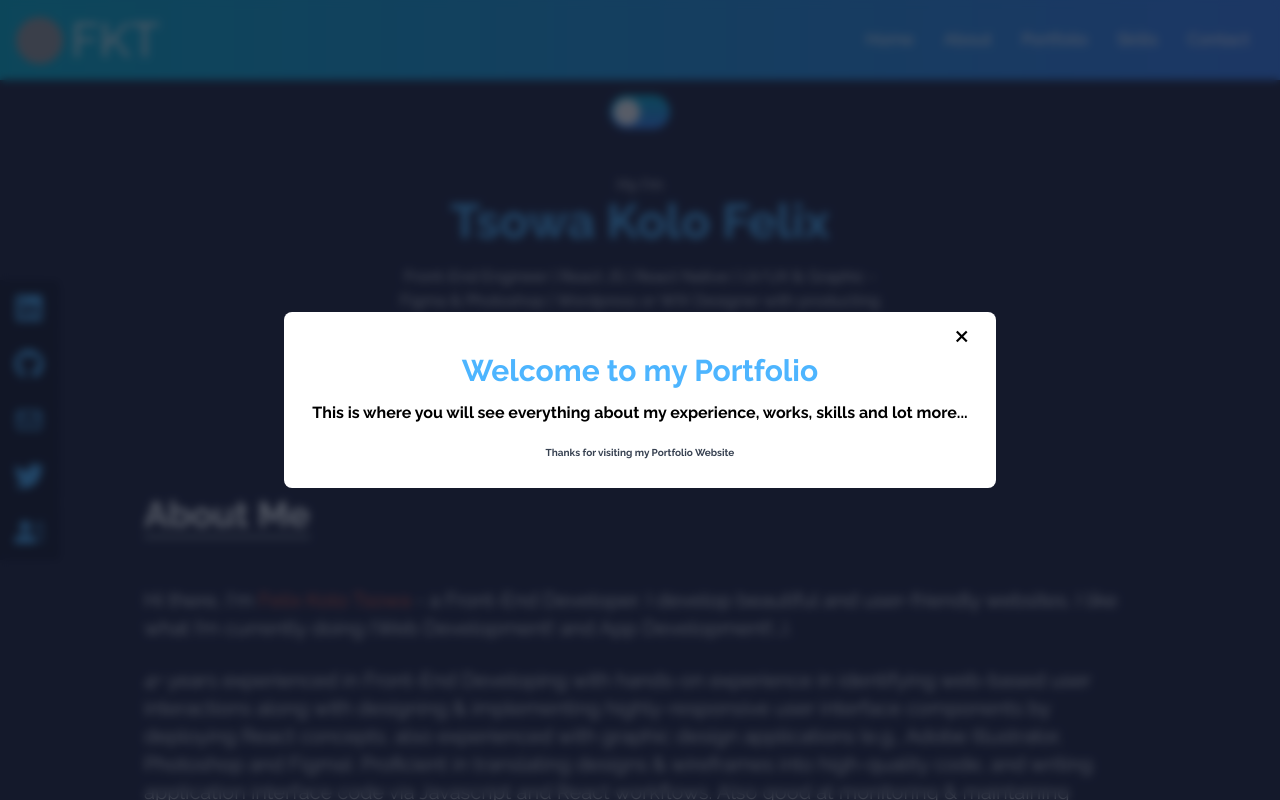
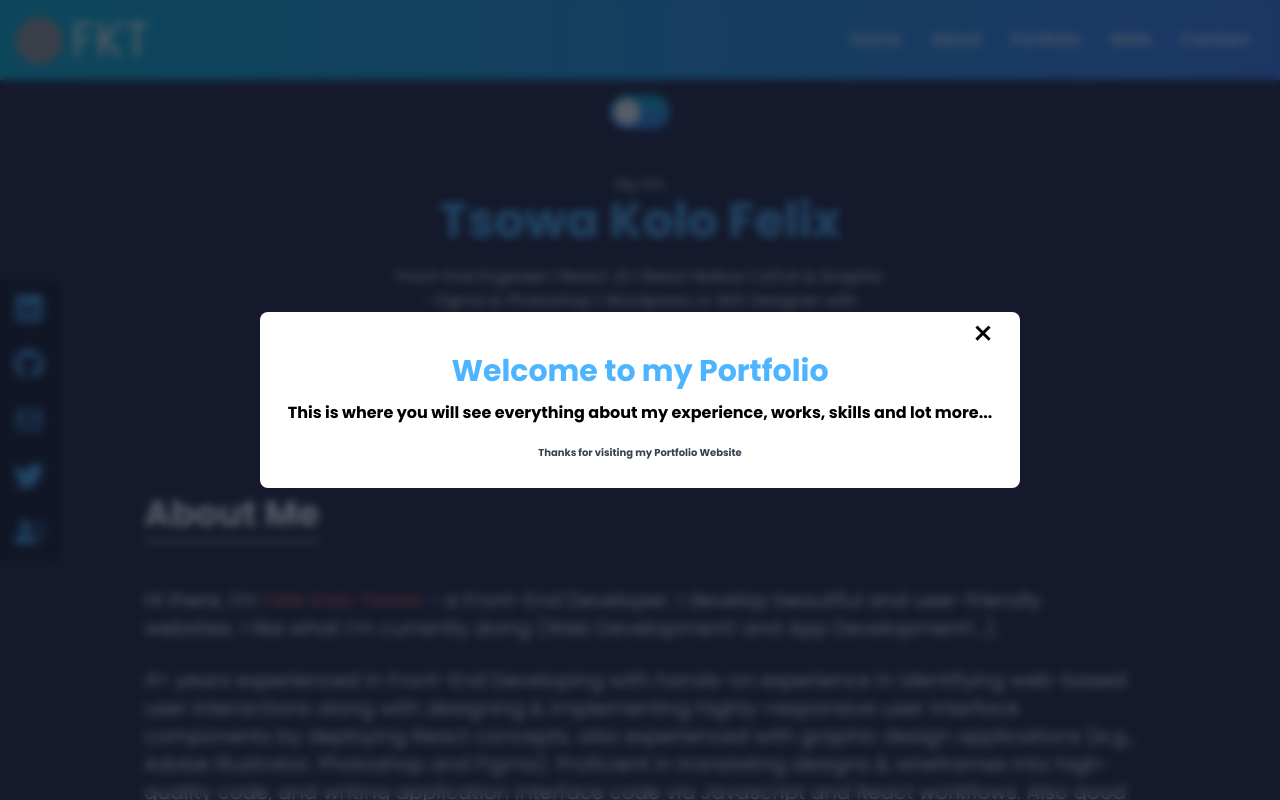
Before and after one commit to felixNT0/portfolio, a React (Create React App) app: page / in a window 1280 px wide. Shown: the top 800 px of the page. Built offline with nearby package versions, Linux system fonts and the light colour scheme; grey boxes are pictures that could not be loaded.

Commit message:
feat: change the font family

```diff
--- a/public/index.html
+++ b/public/index.html
@@ -8,6 +8,10 @@
     <meta
       name="description"
       content="Web site created using create-react-app"
+    />
+    <link
+      href="https://fonts.googleapis.com/css2?family=Poppins:wght@300;400;500;600;700&display=swap"
+      rel="stylesheet"
     />
     <link rel="apple-touch-icon" href="%PUBLIC_URL%/logo192.png" />
     <!--
--- a/src/index.css
+++ b/src/index.css
@@ -8,7 +8,7 @@
 
 @layer base {
   html {
-    font-family: "Raleway", sans-serif;
+    font-family: "Poppins";
   }
 }
 
```
